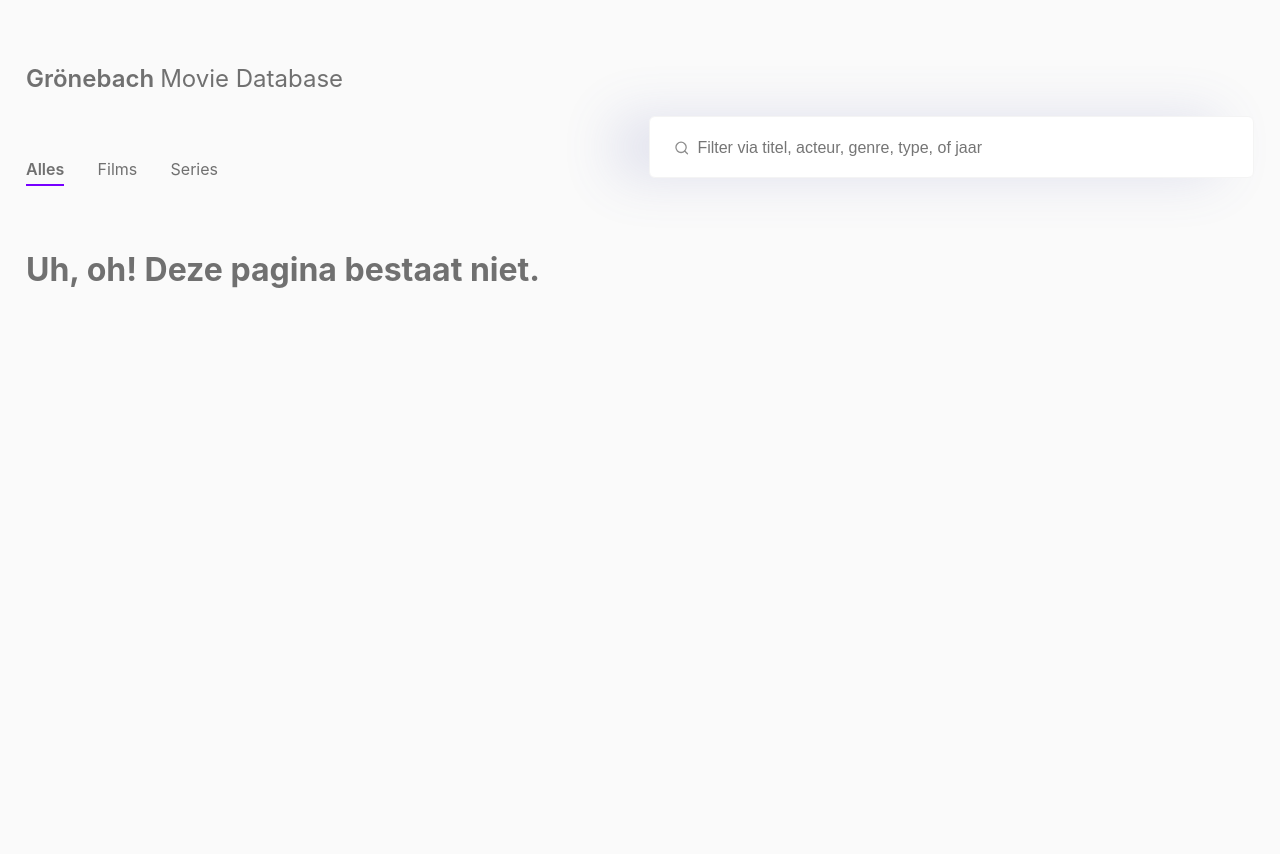
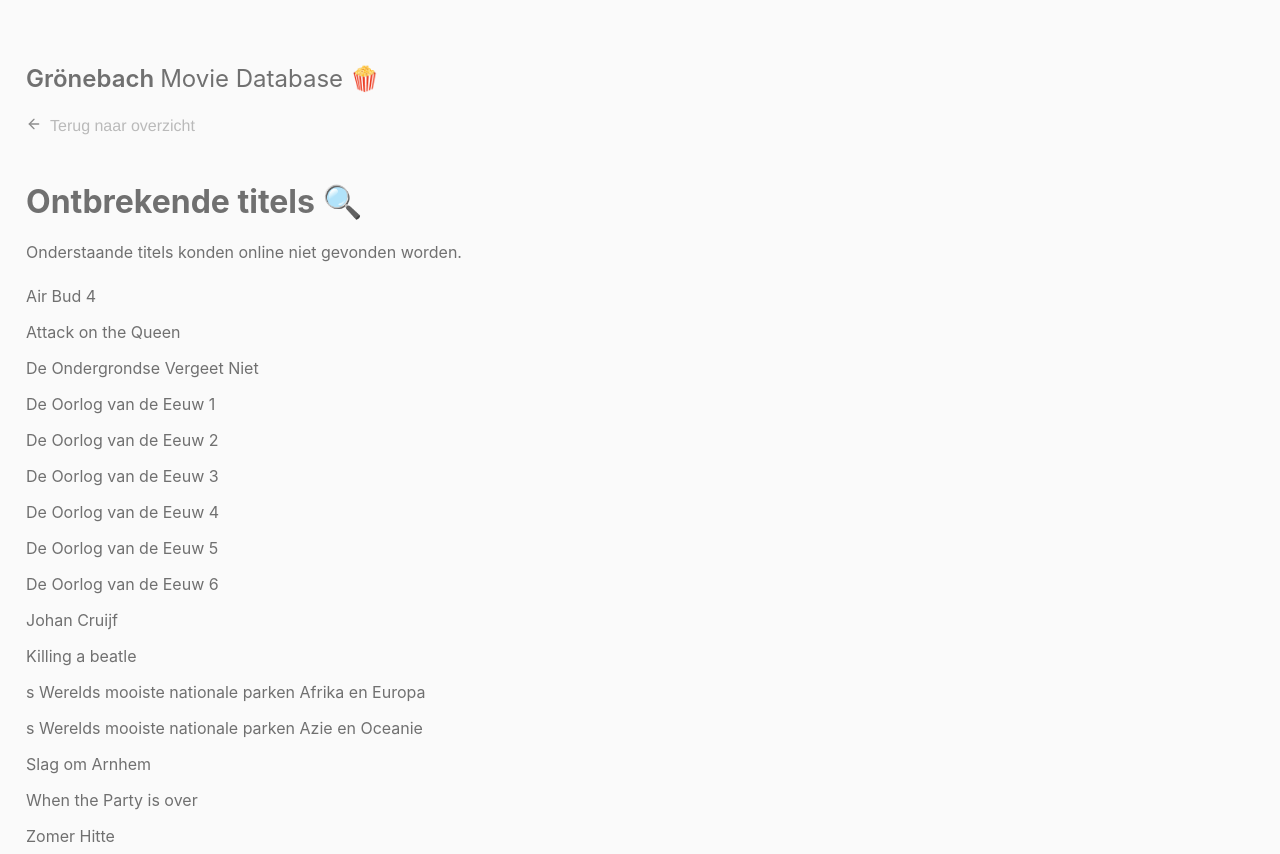
Before and after one commit to sgnilreutr/Gronebach-mdb, a React (Create React App) app: page /missing in a window 1280 px wide. Before the commit the page ends 800 px from the top, so only its background shows below. Built offline with nearby package versions, Linux system fonts and the light colour scheme; no server answers.

Commit message:
Create page missing movies
Add page with missing moves
And update moviefeed with missing movies

```diff
--- a/src/App.js
+++ b/src/App.js
@@ -2,6 +2,7 @@ import React from 'react'
 import './App.scss'
 import MovieList from './components/MovieList'
 import MovieDetail from './components/MovieDetail'
+import MissingTitles from './components/MissingTitles'
 import PageNotFound from './components/PageNotFound'
 import { Route, BrowserRouter as Router, Switch } from 'react-router-dom'
 
@@ -12,6 +13,7 @@ function App() {
         <Switch>
           <Route path="/" exact={true} component={MovieList} />
           <Route path="/item/:movieID" component={MovieDetail} />
+          <Route path="/missing" component={MissingTitles} />
           <Route path="*" component={PageNotFound} />
         </Switch>
       </div>
--- /dev/null
+++ b/src/components/MissingTitles.scss
@@ -0,0 +1,4 @@
+.missing_title {
+	padding: 0.5rem 0;
+	list-style: none;
+}
--- /dev/null
+++ b/src/components/MissingTitles.tsx
@@ -0,0 +1,37 @@
+import React from 'react'
+import DetailHeader from './DetailHeader'
+import './MissingTitles.scss'
+
+const missing_titles = [
+    'Air Bud 4',
+    'Attack on the Queen',
+    'De Ondergrondse Vergeet Niet',
+    'De Oorlog van de Eeuw 1',
+    'De Oorlog van de Eeuw 2',
+    'De Oorlog van de Eeuw 3',
+    'De Oorlog van de Eeuw 4',
+    'De Oorlog van de Eeuw 5',
+    'De Oorlog van de Eeuw 6',
+    'Johan Cruijf',
+    'Killing a beatle',
+    's Werelds mooiste nationale parken Afrika en Europa',
+    's Werelds mooiste nationale parken Azie en Oceanie',
+    'Slag om Arnhem',
+    'When the Party is over',
+    'Zomer Hitte'
+]
+
+export default function Missingtitles() {
+    return (
+        <div>
+            <DetailHeader />
+            <div>
+                <h1>Ontbrekende titels <span role="img" aria-label="magnifying_glass_tilted_right">🔍</span></h1>
+                <p>Onderstaande titels konden online niet gevonden worden.</p>
+                {missing_titles.map(title => {
+                    return <li className="missing_title">{title}</li>
+                })}
+            </div>
+        </div>
+    )
+}
--- a/src/components/MovieList.tsx
+++ b/src/components/MovieList.tsx
@@ -6,6 +6,7 @@ import { useSelector } from 'react-redux'
 
 import MovieListItem from './MovieListItem'
 import Overviewheader from './OverviewHeader'
+import { Link } from 'react-router-dom'
 
 const api = createApiClient()
 const selectSearchTerm = (state: any) => state.searchTerm
@@ -55,7 +56,10 @@ const MovieList: React.FC = () => {
             />
           ))
         ) : (
-            <p>Geen items gevonden.</p>
+            <div>
+              <p>Geen items gevonden.</p>
+              <Link to="/missing">Controleer de ontbrekende titels</Link>
+            </div>
           )}
       </div>
     )
--- a/src/components/PageNotFound.tsx
+++ b/src/components/PageNotFound.tsx
@@ -1,10 +1,10 @@
 import React from 'react'
-import OverviewHeader from './OverviewHeader'
+import DetailHeader from './DetailHeader'
 
 export default function PageNotFound() {
   return (
     <div>
-      <OverviewHeader />
+      <DetailHeader />
       <h1>Uh, oh! Deze pagina bestaat niet.</h1>
     </div>
   )
--- a/src/components/TitleHeader.tsx
+++ b/src/components/TitleHeader.tsx
@@ -13,7 +13,7 @@ export default function TitleHeader() {
     <div className="title-container">
       <div className="header-title" onClick={navigateToHome}>
         <div className="title-1">Grönebach</div>
-        <div className="title-2">Movie Database</div>
+        <div className="title-2">Movie Database <span role="img" aria-label="popcorn">🍿</span></div>
       </div>
     </div>
   )
--- a/src/data/api.ts
+++ b/src/data/api.ts
@@ -49,7 +49,7 @@ export type ApiClient = {
 export const createApiClient = (): ApiClient => {
     return {
         getMovies: () => {
-            return axios.get('all_movies_20210124_19-44-53.json')
+            return axios.get('all_movies_20210131_14-39-46.json')
                 .then((res) => res.data)
                 .catch((err) => console.log(err))
         },
```
Also changed, not shown: public/all_movies_20210131_14-39-46.json (renamed from public/all_movies_20210124_19-44-53.json, +29 -5 lines), src/data/all_movies_20210131_14-39-46.json (renamed from src/data/all_movies_20210124_19-44-53.json, +29 -5 lines), src/data/titles.json (deleted, +0 -42 lines).
